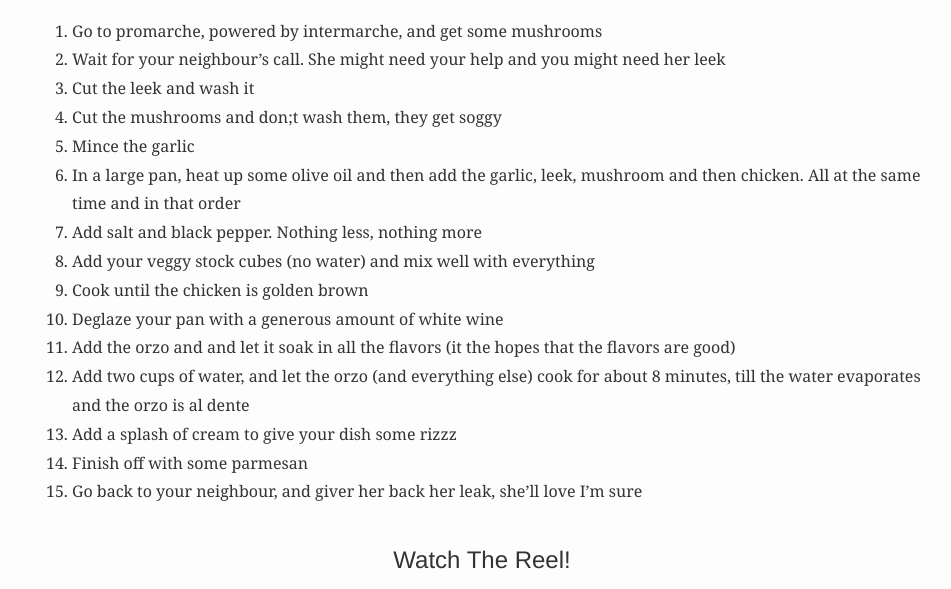
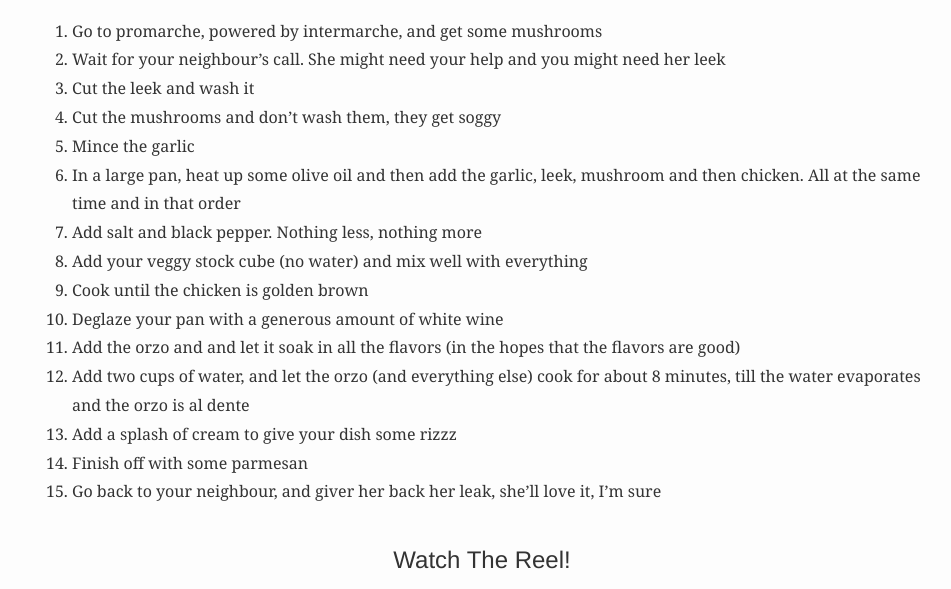
Before and after one commit to AntiLibrary5/nicools-kitchen, a Jekyll site: the page built from _posts/2025-11-27-chicken-leek-orzo.md, in a window 1280 px wide. Shown: the part 1294-1883 px from the top of the page, without its empty margins (158-1109 px from the left). Built offline with Jekyll 4.4.1, drawn with Linux system fonts in a browser that asks for light colours.

Commit message:
leek chicken orzo recipe update

```diff
--- a/_posts/2025-11-27-chicken-leek-orzo.md
+++ b/_posts/2025-11-27-chicken-leek-orzo.md
@@ -31,15 +31,15 @@ Tonight my neighbour called me, needing help. Her sink had a leak. She panicked
 1. Go to promarche, powered by intermarche, and get some mushrooms
 2. Wait for your neighbour's call. She might need your help and you might need her leek
 3. Cut the leek and wash it
-4. Cut the mushrooms and don;t wash them, they get soggy
+4. Cut the mushrooms and don't wash them, they get soggy
 5. Mince the garlic
 6. In a large pan, heat up some olive oil and then add the garlic, leek, mushroom and then chicken. All at the same time and in that order
 7. Add salt and black pepper. Nothing less, nothing more
-8. Add your veggy stock cubes (no water) and mix well with everything
+8. Add your veggy stock cube (no water) and mix well with everything
 9. Cook until the chicken is golden brown
 10. Deglaze your pan with a generous amount of white wine
-11. Add the orzo and and let it soak in all the flavors (it the hopes that the flavors are good)
+11. Add the orzo and and let it soak in all the flavors (in the hopes that the flavors are good)
 12. Add two cups of water, and let the orzo (and everything else) cook for about 8 minutes, till the water evaporates and the orzo is al dente
 13. Add a splash of cream to give your dish some rizzz
 14. Finish off with some parmesan
-15. Go back to your neighbour, and giver her back her leak, she'll love I'm sure
+15. Go back to your neighbour, and giver her back her leak, she'll love it, I'm sure
```
